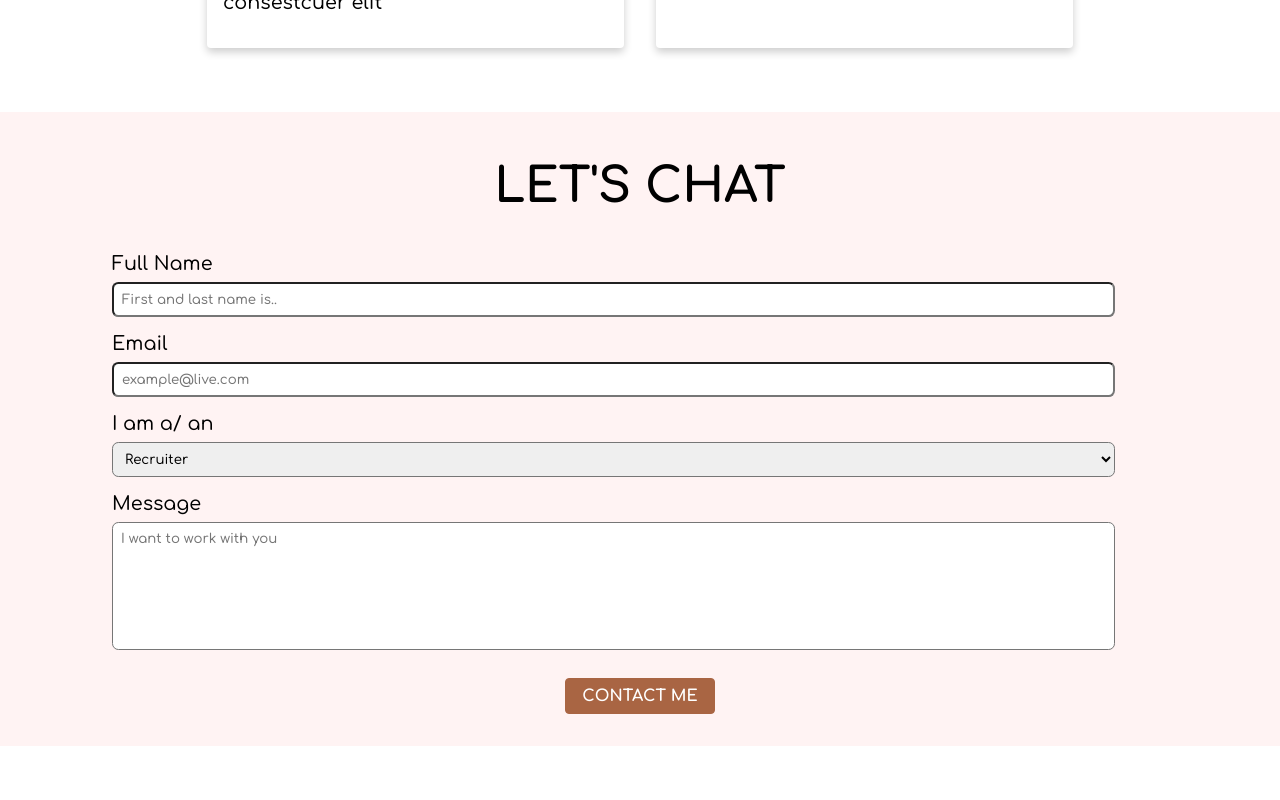
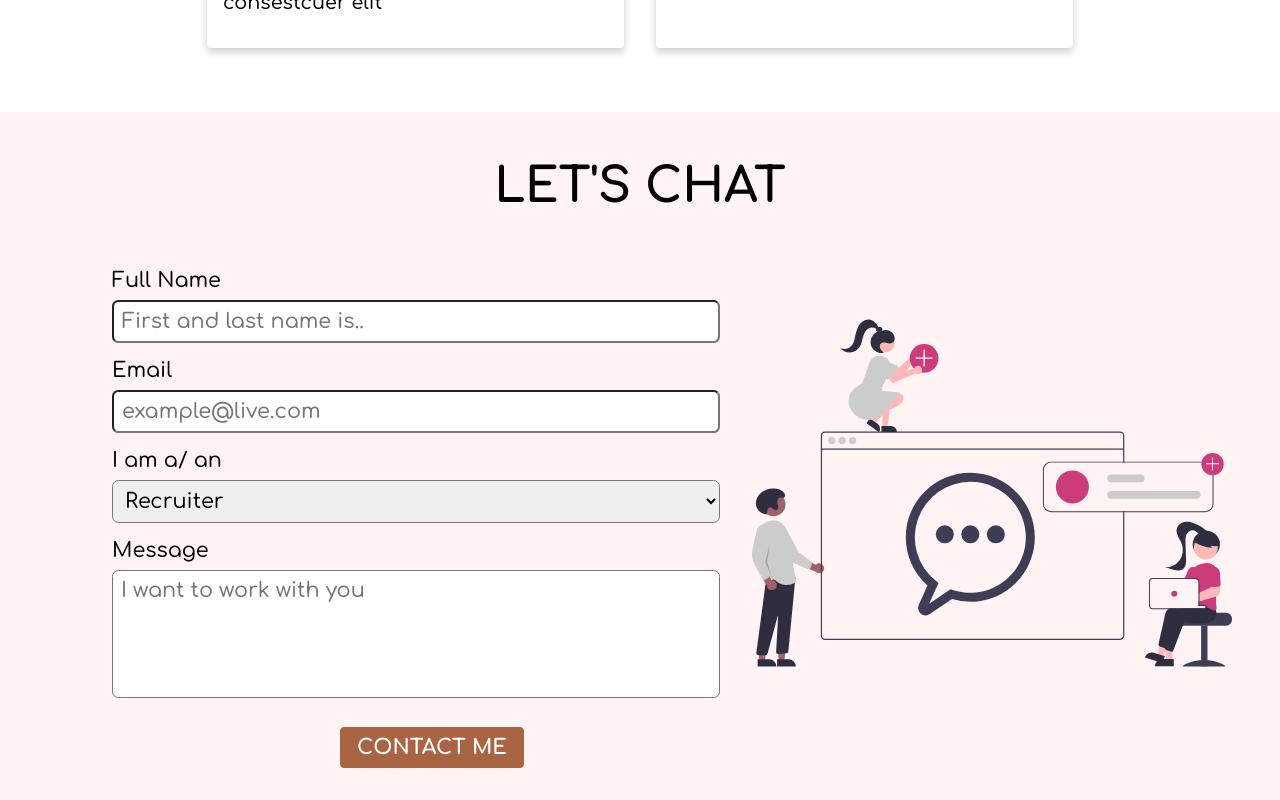
Before and after one commit to VictoryOnuoha/VICTORY-FOLIO-2.0, a React (Create React App) app: page / in a window 1280 px wide. Shown: the part 4234-5034 px from the top of the page. Before the commit the page ends 4980 px from the top, so only its background shows below. Built offline with nearby package versions, Linux system fonts and the light colour scheme.

Commit message:
Added styling for contact section for desktop queries

```diff
--- a/src/components/contact/contact.js
+++ b/src/components/contact/contact.js
@@ -1,5 +1,6 @@
 import React, {useState} from "react";
 import './contact.scss';
+import contactImage from '../../assets/images/contact-image.svg';
 
 function Contact() {
 
@@ -71,6 +72,9 @@ function Contact() {
                       <input type='submit' name='submit' value="CONTACT ME" className='contact__button'/>
                     </section>
                 </form>
+                <section>
+                    <img className='contact__image' alt='image of people chatting' src={contactImage} />
+                </section>
             </section>
         </main>
     )
--- a/src/components/contact/contact.scss
+++ b/src/components/contact/contact.scss
@@ -20,6 +20,16 @@
         @include mixins.tablet {
             margin: 1rem 7rem 0 7rem;
         }
+        @include mixins.desktop {
+            width: 50%;
+            margin: 1rem 0 0 4rem;
+        }
+    }
+    &__form-box {
+        @include mixins.desktop {
+            display: flex;
+            justify-content: center;
+        }
     }
     &__input {
         padding: 0.5rem;
@@ -27,6 +37,7 @@
         margin: 0.5rem 1rem 1rem 0;
         width: 95%;
         font-family: inherit;
+        font-size: inherit;
     }
     &__button {
         background-color: colors.$primary-brown;
@@ -39,6 +50,9 @@
         font-weight: 700;
         @include mixins.tablet {
             font-size: 1rem;
+        }
+        @include mixins.desktop {
+            font-size: 1.3rem;
         }
 
     }
@@ -60,5 +74,16 @@
     &__customer,
     &__message {
         font-size: 1.2rem;
+        @include mixins.desktop {
+            font-size: 1.3rem;
+        }
+    }
+    &__image {
+        display: none;
+        @include mixins.desktop {
+            display: inline-flex;
+            width: 30rem;
+            height: 30rem;
+        }
     }
 }
```
Also changed, not shown: src/assets/images/contact-image.svg (added).
